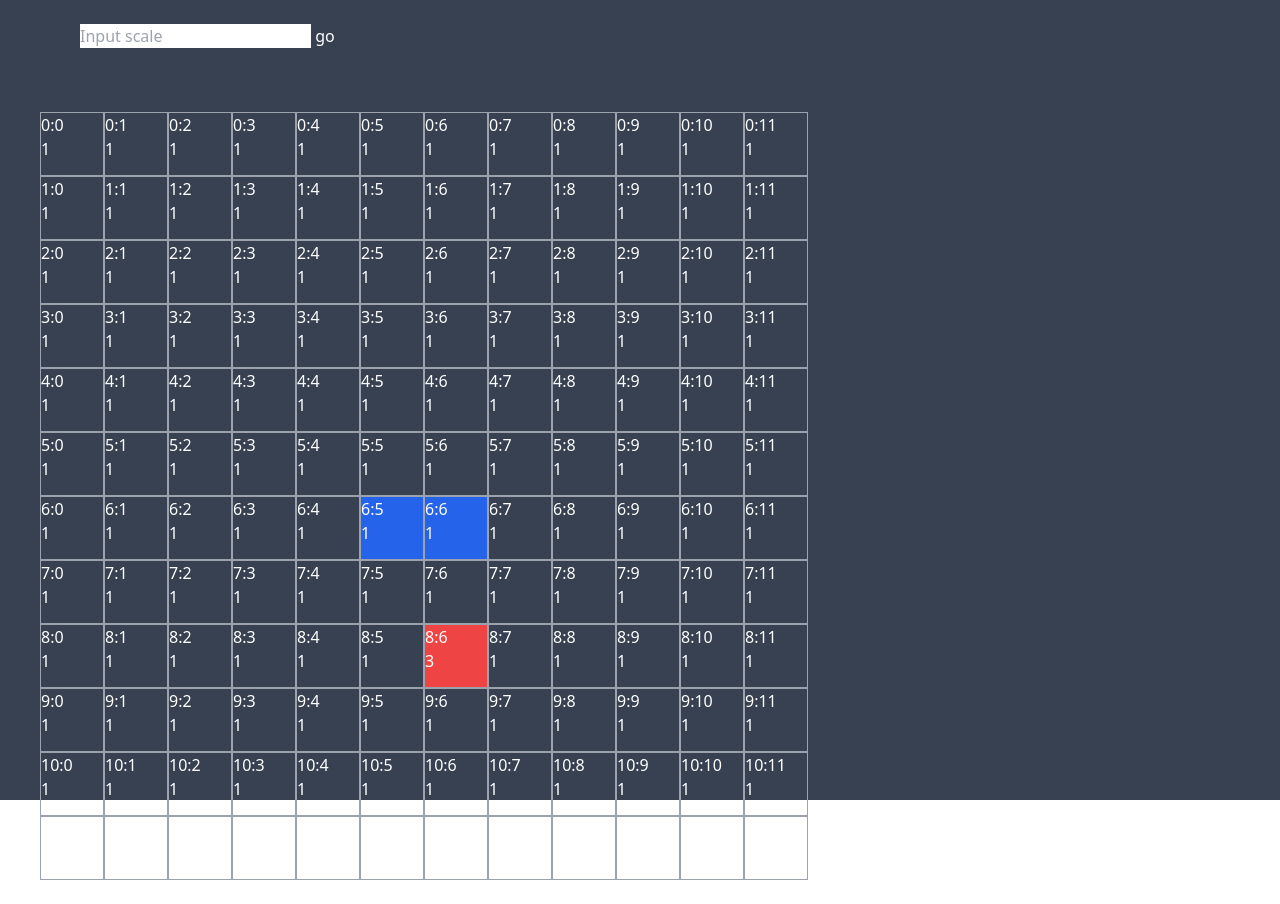
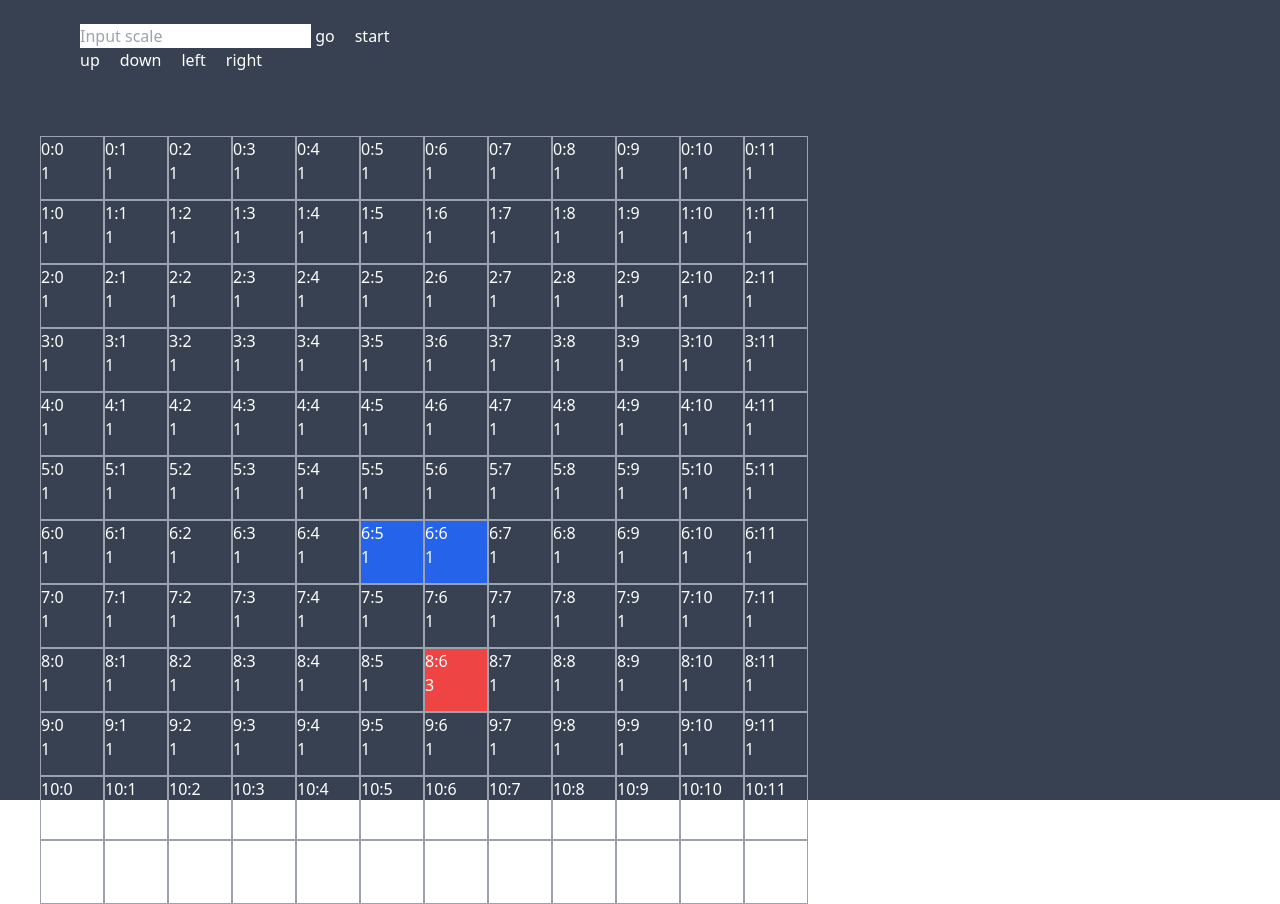
Before and after one commit to RedRe4per/test-next-init, a Next.js app: page / in a window 1280 px wide. Before the commit the page ends 880 px from the top, so only its background shows below. Built offline with nearby package versions, Linux system fonts and the light colour scheme.

Commit message:
feat: forward init

```diff
--- a/pages/index.tsx
+++ b/pages/index.tsx
@@ -31,6 +31,13 @@ export default function Home() {
         <section className="pt-6 pl-20">
           <input type="text" placeholder="Input scale" />
           <span> go</span>
+          <button className="pl-5">start</button>
+          <section className="flex gap-5">
+          <button onClick={() => setForward("up")}>up</button>
+          <button onClick={() => setForward("down")}>down</button>
+          <button onClick={() => setForward("left")}>left</button>
+          <button onClick={() => setForward("right")}>right</button>
+          </section>
         </section>
         <section className="pt-16 pl-10">
           {boardArray.map((row: any, index1: number) => {
```
